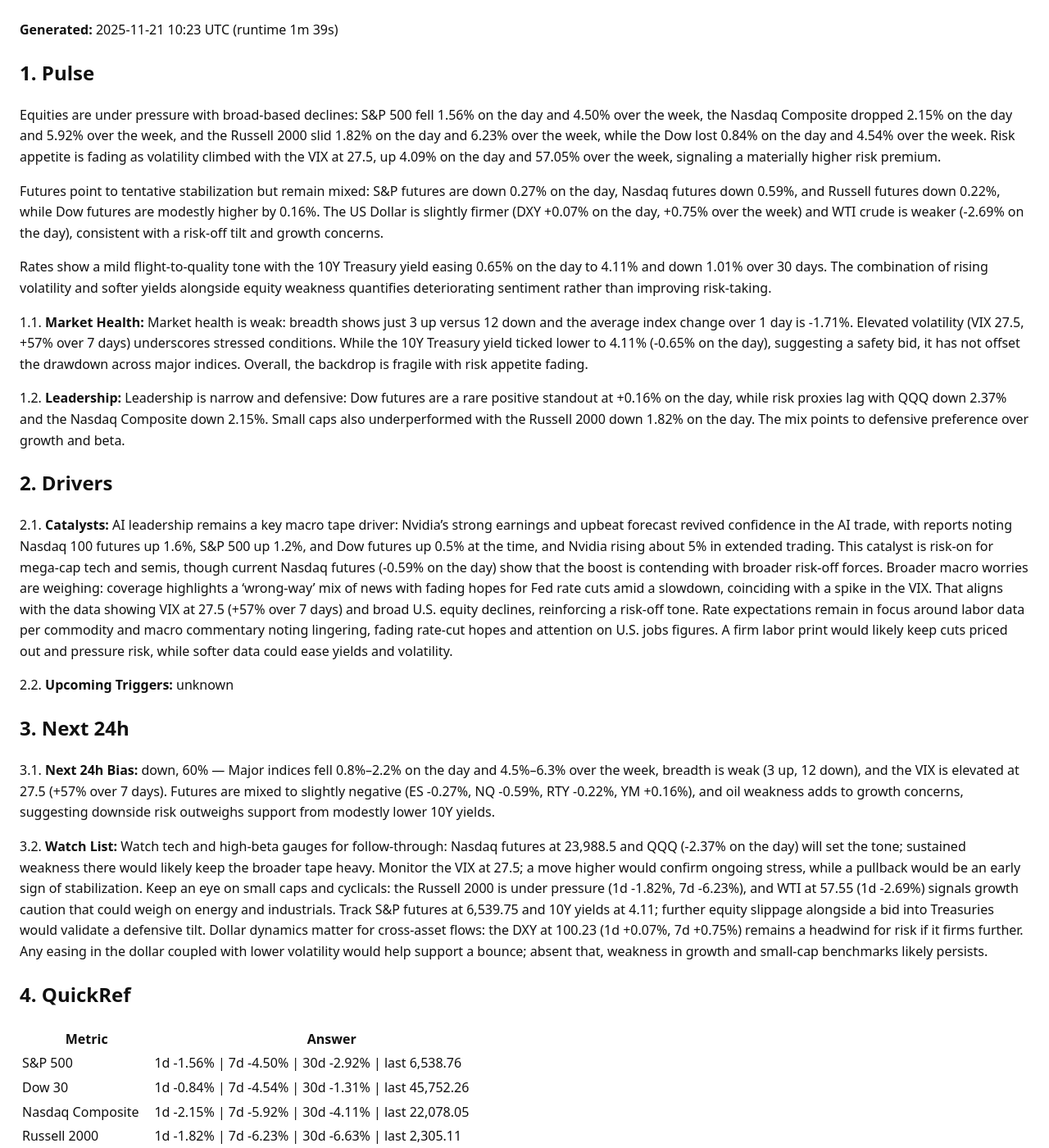
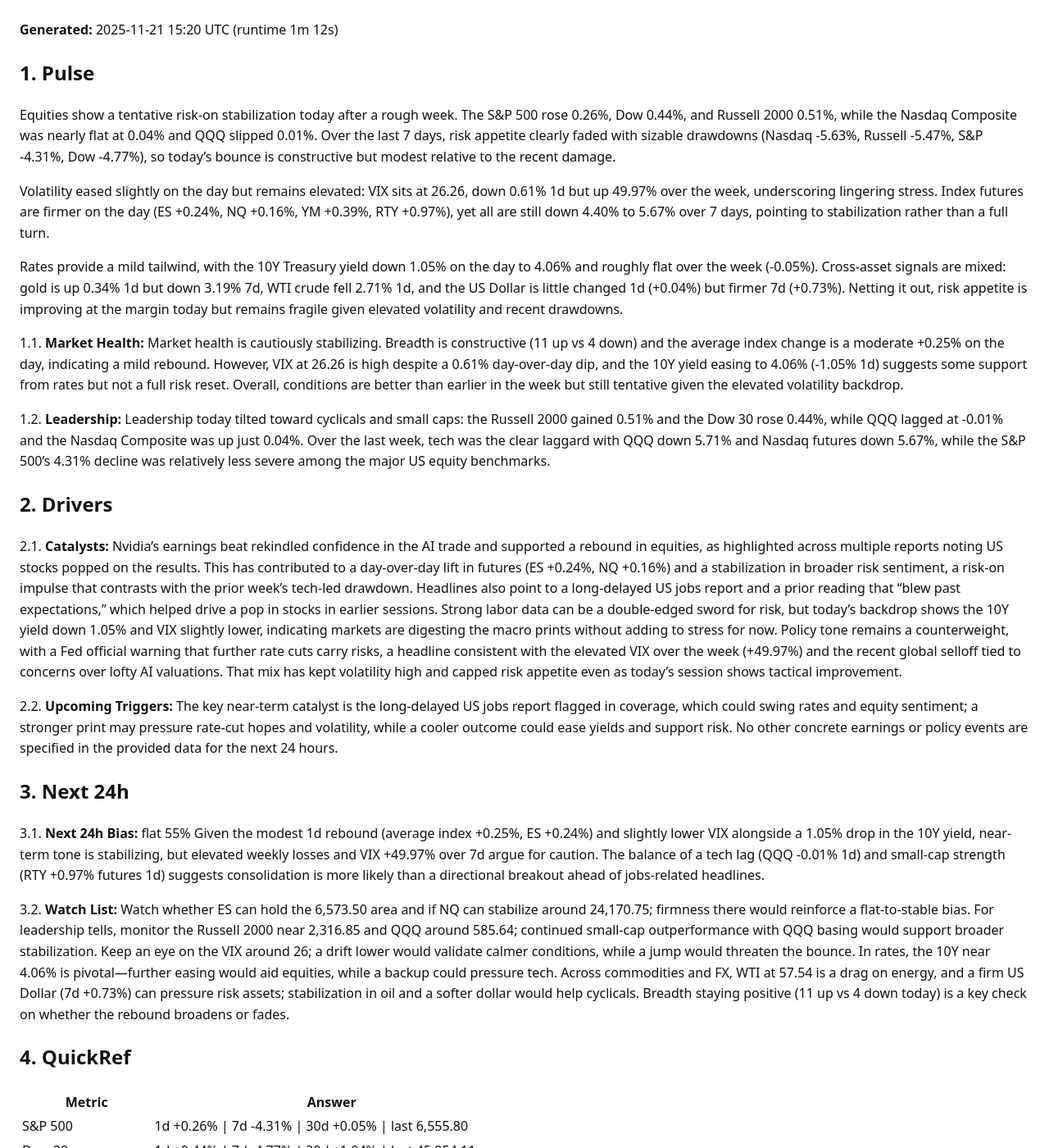
Before and after one commit to ryness/stonks, a Jekyll site: the page built from _reports/GODSEYE.md, in a window 1280 px wide and 1400 px high. Shown: the whole window at 82% size. Built offline with Jekyll 4.4.1, drawn with Linux system fonts in a browser that asks for light colours; some of the changed text lies outside the part shown.

Commit message:
Update report: rotation+GodsEye

```diff
--- a/_reports/GODSEYE.md
+++ b/_reports/GODSEYE.md
@@ -3,34 +3,34 @@ layout: default
 title: "GodsEye Market Report"
 ticker: "GODSEYE"
 date: 2025-11-21
-generated_at: 2025-11-21T10:23:56.840154+00:00
-runtime_seconds: 99.33
+generated_at: 2025-11-21T15:20:59.168076+00:00
+runtime_seconds: 72.07
 raw_markdown: |
-  **Generated:** <time class="js-local-time" datetime="2025-11-21T10:23:56.840154+00:00">2025-11-21 10:23 UTC</time> (runtime 1m 39s)
+  **Generated:** <time class="js-local-time" datetime="2025-11-21T15:20:59.168076+00:00">2025-11-21 15:20 UTC</time> (runtime 1m 12s)
 
   ## 1. Pulse
 
-  Equities are under pressure with broad-based declines: S&P 500 fell 1.56% on the day and 4.50% over the week, the Nasdaq Composite dropped 2.15% on the day and 5.92% over the week, and the Russell 2000 slid 1.82% on the day and 6.23% over the week, while the Dow lost 0.84% on the day and 4.54% over the week. Risk appetite is fading as volatility climbed with the VIX at 27.5, up 4.09% on the day and 57.05% over the week, signaling a materially higher risk premium.
+  Equities show a tentative risk-on stabilization today after a rough week. The S&P 500 rose 0.26%, Dow 0.44%, and Russell 2000 0.51%, while the Nasdaq Composite was nearly flat at 0.04% and QQQ slipped 0.01%. Over the last 7 days, risk appetite clearly faded with sizable drawdowns (Nasdaq -5.63%, Russell -5.47%, S&P -4.31%, Dow -4.77%), so today’s bounce is constructive but modest relative to the recent damage.
 
-  Futures point to tentative stabilization but remain mixed: S&P futures are down 0.27% on the day, Nasdaq futures down 0.59%, and Russell futures down 0.22%, while Dow futures are modestly higher by 0.16%. The US Dollar is slightly firmer (DXY +0.07% on the day, +0.75% over the week) and WTI crude is weaker (-2.69% on the day), consistent with a risk-off tilt and growth concerns.
+  Volatility eased slightly on the day but remains elevated: VIX sits at 26.26, down 0.61% 1d but up 49.97% over the week, underscoring lingering stress. Index futures are firmer on the day (ES +0.24%, NQ +0.16%, YM +0.39%, RTY +0.97%), yet all are still down 4.40% to 5.67% over 7 days, pointing to stabilization rather than a full turn.
 
-  Rates show a mild flight-to-quality tone with the 10Y Treasury yield easing 0.65% on the day to 4.11% and down 1.01% over 30 days. The combination of rising volatility and softer yields alongside equity weakness quantifies deteriorating sentiment rather than improving risk-taking.
+  Rates provide a mild tailwind, with the 10Y Treasury yield down 1.05% on the day to 4.06% and roughly flat over the week (-0.05%). Cross-asset signals are mixed: gold is up 0.34% 1d but down 3.19% 7d, WTI crude fell 2.71% 1d, and the US Dollar is little changed 1d (+0.04%) but firmer 7d (+0.73%). Netting it out, risk appetite is improving at the margin today but remains fragile given elevated volatility and recent drawdowns.
 
-  1.1. **Market Health:** Market health is weak: breadth shows just 3 up versus 12 down and the average index change over 1 day is -1.71%. Elevated volatility (VIX 27.5, +57% over 7 days) underscores stressed conditions. While the 10Y Treasury yield ticked lower to 4.11% (-0.65% on the day), suggesting a safety bid, it has not offset the drawdown across major indices. Overall, the backdrop is fragile with risk appetite fading.
+  1.1. **Market Health:** Market health is cautiously stabilizing. Breadth is constructive (11 up vs 4 down) and the average index change is a moderate +0.25% on the day, indicating a mild rebound. However, VIX at 26.26 is high despite a 0.61% day-over-day dip, and the 10Y yield easing to 4.06% (-1.05% 1d) suggests some support from rates but not a full risk reset. Overall, conditions are better than earlier in the week but still tentative given the elevated volatility backdrop.
 
-  1.2. **Leadership:** Leadership is narrow and defensive: Dow futures are a rare positive standout at +0.16% on the day, while risk proxies lag with QQQ down 2.37% and the Nasdaq Composite down 2.15%. Small caps also underperformed with the Russell 2000 down 1.82% on the day. The mix points to defensive preference over growth and beta.
+  1.2. **Leadership:** Leadership today tilted toward cyclicals and small caps: the Russell 2000 gained 0.51% and the Dow 30 rose 0.44%, while QQQ lagged at -0.01% and the Nasdaq Composite was up just 0.04%. Over the last week, tech was the clear laggard with QQQ down 5.71% and Nasdaq futures down 5.67%, while the S&P 500’s 4.31% decline was relatively less severe among the major US equity benchmarks.
 
   ## 2. Drivers
 
-  2.1. **Catalysts:** AI leadership remains a key macro tape driver: Nvidia’s strong earnings and upbeat forecast revived confidence in the AI trade, with reports noting Nasdaq 100 futures up 1.6%, S&P 500 up 1.2%, and Dow futures up 0.5% at the time, and Nvidia rising about 5% in extended trading. This catalyst is risk-on for mega-cap tech and semis, though current Nasdaq futures (-0.59% on the day) show that the boost is contending with broader risk-off forces. Broader macro worries are weighing: coverage highlights a ‘wrong-way’ mix of news with fading hopes for Fed rate cuts amid a slowdown, coinciding with a spike in the VIX. That aligns with the data showing VIX at 27.5 (+57% over 7 days) and broad U.S. equity declines, reinforcing a risk-off tone. Rate expectations remain in focus around labor data per commodity and macro commentary noting lingering, fading rate-cut hopes and attention on U.S. jobs figures. A firm labor print would likely keep cuts priced out and pressure risk, while softer data could ease yields and volatility.
+  2.1. **Catalysts:** Nvidia’s earnings beat rekindled confidence in the AI trade and supported a rebound in equities, as highlighted across multiple reports noting US stocks popped on the results. This has contributed to a day-over-day lift in futures (ES +0.24%, NQ +0.16%) and a stabilization in broader risk sentiment, a risk-on impulse that contrasts with the prior week’s tech-led drawdown. Headlines also point to a long-delayed US jobs report and a prior reading that “blew past expectations,” which helped drive a pop in stocks in earlier sessions. Strong labor data can be a double-edged sword for risk, but today’s backdrop shows the 10Y yield down 1.05% and VIX slightly lower, indicating markets are digesting the macro prints without adding to stress for now. Policy tone remains a counterweight, with a Fed official warning that further rate cuts carry risks, a headline consistent with the elevated VIX over the week (+49.97%) and the recent global selloff tied to concerns over lofty AI valuations. That mix has kept volatility high and capped risk appetite even as today’s session shows tactical improvement.
 
-  2.2. **Upcoming Triggers:** unknown
+  2.2. **Upcoming Triggers:** The key near-term catalyst is the long-delayed US jobs report flagged in coverage, which could swing rates and equity sentiment; a stronger print may pressure rate-cut hopes and volatility, while a cooler outcome could ease yields and support risk. No other concrete earnings or policy events are specified in the provided data for the next 24 hours.
 
   ## 3. Next 24h
 
-  3.1. **Next 24h Bias:** down, 60% — Major indices fell 0.8%–2.2% on the day and 4.5%–6.3% over the week, breadth is weak (3 up, 12 down), and the VIX is elevated at 27.5 (+57% over 7 days). Futures are mixed to slightly negative (ES -0.27%, NQ -0.59%, RTY -0.22%, YM +0.16%), and oil weakness adds to growth concerns, suggesting downside risk outweighs support from modestly lower 10Y yields.
+  3.1. **Next 24h Bias:** flat 55% Given the modest 1d rebound (average index +0.25%, ES +0.24%) and slightly lower VIX alongside a 1.05% drop in the 10Y yield, near-term tone is stabilizing, but elevated weekly losses and VIX +49.97% over 7d argue for caution. The balance of a tech lag (QQQ -0.01% 1d) and small-cap strength (RTY +0.97% futures 1d) suggests consolidation is more likely than a directional breakout ahead of jobs-related headlines.
 
-  3.2. **Watch List:** Watch tech and high-beta gauges for follow-through: Nasdaq futures at 23,988.5 and QQQ (-2.37% on the day) will set the tone; sustained weakness there would likely keep the broader tape heavy. Monitor the VIX at 27.5; a move higher would confirm ongoing stress, while a pullback would be an early sign of stabilization. Keep an eye on small caps and cyclicals: the Russell 2000 is under pressure (1d -1.82%, 7d -6.23%), and WTI at 57.55 (1d -2.69%) signals growth caution that could weigh on energy and industrials. Track S&P futures at 6,539.75 and 10Y yields at 4.11; further equity slippage alongside a bid into Treasuries would validate a defensive tilt. Dollar dynamics matter for cross-asset flows: the DXY at 100.23 (1d +0.07%, 7d +0.75%) remains a headwind for risk if it firms further. Any easing in the dollar coupled with lower volatility would help support a bounce; absent that, weakness in growth and small-cap benchmarks likely persists.
+  3.2. **Watch List:** Watch whether ES can hold the 6,573.50 area and if NQ can stabilize around 24,170.75; firmness there would reinforce a flat-to-stable bias. For leadership tells, monitor the Russell 2000 near 2,316.85 and QQQ around 585.64; continued small-cap outperformance with QQQ basing would support broader stabilization. Keep an eye on the VIX around 26; a drift lower would validate calmer conditions, while a jump would threaten the bounce. In rates, the 10Y near 4.06% is pivotal—further easing would aid equities, while a backup could pressure tech. Across commodities and FX, WTI at 57.54 is a drag on energy, and a firm US Dollar (7d +0.73%) can pressure risk assets; stabilization in oil and a softer dollar would help cyclicals. Breadth staying positive (11 up vs 4 down today) is a key check on whether the rebound broadens or fades.
 
   ## 4. QuickRef
 
@@ -38,21 +38,21 @@ raw_markdown: |
   <table>
   <thead><tr><th>Metric</th><th>Answer</th></tr></thead>
   <tbody>
-  <tr><td>S&amp;P 500</td><td>1d -1.56% | 7d -4.50% | 30d -2.92% | last 6,538.76</td></tr>
-  <tr><td>Dow 30</td><td>1d -0.84% | 7d -4.54% | 30d -1.31% | last 45,752.26</td></tr>
-  <tr><td>Nasdaq Composite</td><td>1d -2.15% | 7d -5.92% | 30d -4.11% | last 22,078.05</td></tr>
-  <tr><td>Russell 2000</td><td>1d -1.82% | 7d -6.23% | 30d -6.63% | last 2,305.11</td></tr>
-  <tr><td>SPY ETF</td><td>1d -1.52% | 7d -4.46% | 30d -2.78% | last 652.53</td></tr>
-  <tr><td>QQQ ETF</td><td>1d -2.37% | 7d -5.78% | 30d -4.10% | last 585.67</td></tr>
-  <tr><td>VIX</td><td>1d +4.09% | 7d +57.05% | 30d +26.96% | last 27.50</td></tr>
-  <tr><td>S&amp;P Fut</td><td>1d -0.27% | 7d -4.89% | 30d -0.84% | last 6,539.75</td></tr>
-  <tr><td>Nasdaq Fut</td><td>1d -0.59% | 7d -6.38% | 30d -1.67% | last 23,988.50</td></tr>
-  <tr><td>Dow Fut</td><td>1d +0.16% | 7d -5.10% | 30d +0.42% | last 45,900.00</td></tr>
-  <tr><td>Russell Fut</td><td>1d -0.22% | 7d -6.27% | 30d -4.27% | last 2,305.60</td></tr>
-  <tr><td>10Y Treasury</td><td>1d -0.65% | 7d -0.34% | 30d -1.01% | last 4.11</td></tr>
-  <tr><td>Gold Fut</td><td>1d -0.41% | 7d -3.91% | 30d +1.61% | last 4,039.80</td></tr>
-  <tr><td>WTI Crude</td><td>1d -2.69% | 7d -1.61% | 30d -2.29% | last 57.55</td></tr>
-  <tr><td>US Dollar</td><td>1d +0.07% | 7d +0.75% | 30d +1.26% | last 100.23</td></tr>
+  <tr><td>S&amp;P 500</td><td>1d +0.26% | 7d -4.31% | 30d +0.05% | last 6,555.80</td></tr>
+  <tr><td>Dow 30</td><td>1d +0.44% | 7d -4.77% | 30d +1.04% | last 45,954.11</td></tr>
+  <tr><td>Nasdaq Composite</td><td>1d +0.04% | 7d -5.63% | 30d -0.53% | last 22,087.56</td></tr>
+  <tr><td>Russell 2000</td><td>1d +0.51% | 7d -5.47% | 30d -3.25% | last 2,316.85</td></tr>
+  <tr><td>SPY ETF</td><td>1d +0.25% | 7d -4.28% | 30d +0.17% | last 654.15</td></tr>
+  <tr><td>QQQ ETF</td><td>1d -0.01% | 7d -5.71% | 30d -0.65% | last 585.64</td></tr>
+  <tr><td>VIX</td><td>1d -0.61% | 7d +49.97% | 30d +21.24% | last 26.26</td></tr>
+  <tr><td>S&amp;P Fut</td><td>1d +0.24% | 7d -4.40% | 30d -0.33% | last 6,573.50</td></tr>
+  <tr><td>Nasdaq Fut</td><td>1d +0.16% | 7d -5.67% | 30d -0.93% | last 24,170.75</td></tr>
+  <tr><td>Dow Fut</td><td>1d +0.39% | 7d -4.89% | 30d +0.65% | last 46,003.00</td></tr>
+  <tr><td>Russell Fut</td><td>1d +0.97% | 7d -5.15% | 30d -3.13% | last 2,333.10</td></tr>
+  <tr><td>10Y Treasury</td><td>1d -1.05% | 7d -0.05% | 30d +0.30% | last 4.06</td></tr>
+  <tr><td>Gold Fut</td><td>1d +0.34% | 7d -3.19% | 30d +2.37% | last 4,070.30</td></tr>
+  <tr><td>WTI Crude</td><td>1d -2.71% | 7d -1.62% | 30d -2.31% | last 57.54</td></tr>
+  <tr><td>US Dollar</td><td>1d +0.04% | 7d +0.73% | 30d +1.23% | last 100.20</td></tr>
   </tbody></table>
   </div>
 
@@ -121,31 +121,31 @@ raw_markdown: |
   </details>
 ---
 
-**Generated:** <time class="js-local-time" datetime="2025-11-21T10:23:56.840154+00:00">2025-11-21 10:23 UTC</time> (runtime 1m 39s)
+**Generated:** <time class="js-local-time" datetime="2025-11-21T15:20:59.168076+00:00">2025-11-21 15:20 UTC</time> (runtime 1m 12s)
 
 ## 1. Pulse
 
-Equities are under pressure with broad-based declines: S&P 500 fell 1.56% on the day and 4.50% over the week, the Nasdaq Composite dropped 2.15% on the day and 5.92% over the week, and the Russell 2000 slid 1.82% on the day and 6.23% over the week, while the Dow lost 0.84% on the day and 4.54% over the week. Risk appetite is fading as volatility climbed with the VIX at 27.5, up 4.09% on the day and 57.05% over the week, signaling a materially higher risk premium.
+Equities show a tentative risk-on stabilization today after a rough week. The S&P 500 rose 0.26%, Dow 0.44%, and Russell 2000 0.51%, while the Nasdaq Composite was nearly flat at 0.04% and QQQ slipped 0.01%. Over the last 7 days, risk appetite clearly faded with sizable drawdowns (Nasdaq -5.63%, Russell -5.47%, S&P -4.31%, Dow -4.77%), so today’s bounce is constructive but modest relative to the recent damage.
 
-Futures point to tentative stabilization but remain mixed: S&P futures are down 0.27% on the day, Nasdaq futures down 0.59%, and Russell futures down 0.22%, while Dow futures are modestly higher by 0.16%. The US Dollar is slightly firmer (DXY +0.07% on the day, +0.75% over the week) and WTI crude is weaker (-2.69% on the day), consistent with a risk-off tilt and growth concerns.
+Volatility eased slightly on the day but remains elevated: VIX sits at 26.26, down 0.61% 1d but up 49.97% over the week, underscoring lingering stress. Index futures are firmer on the day (ES +0.24%, NQ +0.16%, YM +0.39%, RTY +0.97%), yet all are still down 4.40% to 5.67% over 7 days, pointing to stabilization rather than a full turn.
 
-Rates show a mild flight-to-quality tone with the 10Y Treasury yield easing 0.65% on the day to 4.11% and down 1.01% over 30 days. The combination of rising volatility and softer yields alongside equity weakness quantifies deteriorating sentiment rather than improving risk-taking.
+Rates provide a mild tailwind, with the 10Y Treasury yield down 1.05% on the day to 4.06% and roughly flat over the week (-0.05%). Cross-asset signals are mixed: gold is up 0.34% 1d but down 3.19% 7d, WTI crude fell 2.71% 1d, and the US Dollar is little changed 1d (+0.04%) but firmer 7d (+0.73%). Netting it out, risk appetite is improving at the margin today but remains fragile given elevated volatility and recent drawdowns.
 
-1.1. **Market Health:** Market health is weak: breadth shows just 3 up versus 12 down and the average index change over 1 day is -1.71%. Elevated volatility (VIX 27.5, +57% over 7 days) underscores stressed conditions. While the 10Y Treasury yield ticked lower to 4.11% (-0.65% on the day), suggesting a safety bid, it has not offset the drawdown across major indices. Overall, the backdrop is fragile with risk appetite fading.
+1.1. **Market Health:** Market health is cautiously stabilizing. Breadth is constructive (11 up vs 4 down) and the average index change is a moderate +0.25% on the day, indicating a mild rebound. However, VIX at 26.26 is high despite a 0.61% day-over-day dip, and the 10Y yield easing to 4.06% (-1.05% 1d) suggests some support from rates but not a full risk reset. Overall, conditions are better than earlier in the week but still tentative given the elevated volatility backdrop.
 
-1.2. **Leadership:** Leadership is narrow and defensive: Dow futures are a rare positive standout at +0.16% on the day, while risk proxies lag with QQQ down 2.37% and the Nasdaq Composite down 2.15%. Small caps also underperformed with the Russell 2000 down 1.82% on the day. The mix points to defensive preference over growth and beta.
+1.2. **Leadership:** Leadership today tilted toward cyclicals and small caps: the Russell 2000 gained 0.51% and the Dow 30 rose 0.44%, while QQQ lagged at -0.01% and the Nasdaq Composite was up just 0.04%. Over the last week, tech was the clear laggard with QQQ down 5.71% and Nasdaq futures down 5.67%, while the S&P 500’s 4.31% decline was relatively less severe among the major US equity benchmarks.
 
 ## 2. Drivers
 
-2.1. **Catalysts:** AI leadership remains a key macro tape driver: Nvidia’s strong earnings and upbeat forecast revived confidence in the AI trade, with reports noting Nasdaq 100 futures up 1.6%, S&P 500 up 1.2%, and Dow futures up 0.5% at the time, and Nvidia rising about 5% in extended trading. This catalyst is risk-on for mega-cap tech and semis, though current Nasdaq futures (-0.59% on the day) show that the boost is contending with broader risk-off forces. Broader macro worries are weighing: coverage highlights a ‘wrong-way’ mix of news with fading hopes for Fed rate cuts amid a slowdown, coinciding with a spike in the VIX. That aligns with the data showing VIX at 27.5 (+57% over 7 days) and broad U.S. equity declines, reinforcing a risk-off tone. Rate expectations remain in focus around labor data per commodity and macro commentary noting lingering, fading rate-cut hopes and attention on U.S. jobs figures. A firm labor print would likely keep cuts priced out and pressure risk, while softer data could ease yields and volatility.
+2.1. **Catalysts:** Nvidia’s earnings beat rekindled confidence in the AI trade and supported a rebound in equities, as highlighted across multiple reports noting US stocks popped on the results. This has contributed to a day-over-day lift in futures (ES +0.24%, NQ +0.16%) and a stabilization in broader risk sentiment, a risk-on impulse that contrasts with the prior week’s tech-led drawdown. Headlines also point to a long-delayed US jobs report and a prior reading that “blew past expectations,” which helped drive a pop in stocks in earlier sessions. Strong labor data can be a double-edged sword for risk, but today’s backdrop shows the 10Y yield down 1.05% and VIX slightly lower, indicating markets are digesting the macro prints without adding to stress for now. Policy tone remains a counterweight, with a Fed official warning that further rate cuts carry risks, a headline consistent with the elevated VIX over the week (+49.97%) and the recent global selloff tied to concerns over lofty AI valuations. That mix has kept volatility high and capped risk appetite even as today’s session shows tactical improvement.
 
-2.2. **Upcoming Triggers:** unknown
+2.2. **Upcoming Triggers:** The key near-term catalyst is the long-delayed US jobs report flagged in coverage, which could swing rates and equity sentiment; a stronger print may pressure rate-cut hopes and volatility, while a cooler outcome could ease yields and support risk. No other concrete earnings or policy events are specified in the provided data for the next 24 hours.
 
 ## 3. Next 24h
 
-3.1. **Next 24h Bias:** down, 60% — Major indices fell 0.8%–2.2% on the day and 4.5%–6.3% over the week, breadth is weak (3 up, 12 down), and the VIX is elevated at 27.5 (+57% over 7 days). Futures are mixed to slightly negative (ES -0.27%, NQ -0.59%, RTY -0.22%, YM +0.16%), and oil weakness adds to growth concerns, suggesting downside risk outweighs support from modestly lower 10Y yields.
+3.1. **Next 24h Bias:** flat 55% Given the modest 1d rebound (average index +0.25%, ES +0.24%) and slightly lower VIX alongside a 1.05% drop in the 10Y yield, near-term tone is stabilizing, but elevated weekly losses and VIX +49.97% over 7d argue for caution. The balance of a tech lag (QQQ -0.01% 1d) and small-cap strength (RTY +0.97% futures 1d) suggests consolidation is more likely than a directional breakout ahead of jobs-related headlines.
 
-3.2. **Watch List:** Watch tech and high-beta gauges for follow-through: Nasdaq futures at 23,988.5 and QQQ (-2.37% on the day) will set the tone; sustained weakness there would likely keep the broader tape heavy. Monitor the VIX at 27.5; a move higher would confirm ongoing stress, while a pullback would be an early sign of stabilization. Keep an eye on small caps and cyclicals: the Russell 2000 is under pressure (1d -1.82%, 7d -6.23%), and WTI at 57.55 (1d -2.69%) signals growth caution that could weigh on energy and industrials. Track S&P futures at 6,539.75 and 10Y yields at 4.11; further equity slippage alongside a bid into Treasuries would validate a defensive tilt. Dollar dynamics matter for cross-asset flows: the DXY at 100.23 (1d +0.07%, 7d +0.75%) remains a headwind for risk if it firms further. Any easing in the dollar coupled with lower volatility would help support a bounce; absent that, weakness in growth and small-cap benchmarks likely persists.
+3.2. **Watch List:** Watch whether ES can hold the 6,573.50 area and if NQ can stabilize around 24,170.75; firmness there would reinforce a flat-to-stable bias. For leadership tells, monitor the Russell 2000 near 2,316.85 and QQQ around 585.64; continued small-cap outperformance with QQQ basing would support broader stabilization. Keep an eye on the VIX around 26; a drift lower would validate calmer conditions, while a jump would threaten the bounce. In rates, the 10Y near 4.06% is pivotal—further easing would aid equities, while a backup could pressure tech. Across commodities and FX, WTI at 57.54 is a drag on energy, and a firm US Dollar (7d +0.73%) can pressure risk assets; stabilization in oil and a softer dollar would help cyclicals. Breadth staying positive (11 up vs 4 down today) is a key check on whether the rebound broadens or fades.
 
 ## 4. QuickRef
 
@@ -153,21 +153,21 @@ Rates show a mild flight-to-quality tone with the 10Y Treasury yield easing 0.65
 <table>
 <thead><tr><th>Metric</th><th>Answer</th></tr></thead>
 <tbody>
-<tr><td>S&amp;P 500</td><td>1d -1.56% | 7d -4.50% | 30d -2.92% | last 6,538.76</td></tr>
-<tr><td>Dow 30</td><td>1d -0.84% | 7d -4.54% | 30d -1.31% | last 45,752.26</td></tr>
-<tr><td>Nasdaq Composite</td><td>1d -2.15% | 7d -5.92% | 30d -4.11% | last 22,078.05</td></tr>
-<tr><td>Russell 2000</td><td>1d -1.82% | 7d -6.23% | 30d -6.63% | last 2,305.11</td></tr>
-<tr><td>SPY ETF</td><td>1d -1.52% | 7d -4.46% | 30d -2.78% | last 652.53</td></tr>
-<tr><td>QQQ ETF</td><td>1d -2.37% | 7d -5.78% | 30d -4.10% | last 585.67</td></tr>
-<tr><td>VIX</td><td>1d +4.09% | 7d +57.05% | 30d +26.96% | last 27.50</td></tr>
-<tr><td>S&amp;P Fut</td><td>1d -0.27% | 7d -4.89% | 30d -0.84% | last 6,539.75</td></tr>
-<tr><td>Nasdaq Fut</td><td>1d -0.59% | 7d -6.38% | 30d -1.67% | last 23,988.50</td></tr>
-<tr><td>Dow Fut</td><td>1d +0.16% | 7d -5.10% | 30d +0.42% | last 45,900.00</td></tr>
-<tr><td>Russell Fut</td><td>1d -0.22% | 7d -6.27% | 30d -4.27% | last 2,305.60</td></tr>
-<tr><td>10Y Treasury</td><td>1d -0.65% | 7d -0.34% | 30d -1.01% | last 4.11</td></tr>
-<tr><td>Gold Fut</td><td>1d -0.41% | 7d -3.91% | 30d +1.61% | last 4,039.80</td></tr>
-<tr><td>WTI Crude</td><td>1d -2.69% | 7d -1.61% | 30d -2.29% | last 57.55</td></tr>
-<tr><td>US Dollar</td><td>1d +0.07% | 7d +0.75% | 30d +1.26% | last 100.23</td></tr>
+<tr><td>S&amp;P 500</td><td>1d +0.26% | 7d -4.31% | 30d +0.05% | last 6,555.80</td></tr>
+<tr><td>Dow 30</td><td>1d +0.44% | 7d -4.77% | 30d +1.04% | last 45,954.11</td></tr>
+<tr><td>Nasdaq Composite</td><td>1d +0.04% | 7d -5.63% | 30d -0.53% | last 22,087.56</td></tr>
+<tr><td>Russell 2000</td><td>1d +0.51% | 7d -5.47% | 30d -3.25% | last 2,316.85</td></tr>
+<tr><td>SPY ETF</td><td>1d +0.25% | 7d -4.28% | 30d +0.17% | last 654.15</td></tr>
+<tr><td>QQQ ETF</td><td>1d -0.01% | 7d -5.71% | 30d -0.65% | last 585.64</td></tr>
+<tr><td>VIX</td><td>1d -0.61% | 7d +49.97% | 30d +21.24% | last 26.26</td></tr>
+<tr><td>S&amp;P Fut</td><td>1d +0.24% | 7d -4.40% | 30d -0.33% | last 6,573.50</td></tr>
+<tr><td>Nasdaq Fut</td><td>1d +0.16% | 7d -5.67% | 30d -0.93% | last 24,170.75</td></tr>
+<tr><td>Dow Fut</td><td>1d +0.39% | 7d -4.89% | 30d +0.65% | last 46,003.00</td></tr>
+<tr><td>Russell Fut</td><td>1d +0.97% | 7d -5.15% | 30d -3.13% | last 2,333.10</td></tr>
+<tr><td>10Y Treasury</td><td>1d -1.05% | 7d -0.05% | 30d +0.30% | last 4.06</td></tr>
+<tr><td>Gold Fut</td><td>1d +0.34% | 7d -3.19% | 30d +2.37% | last 4,070.30</td></tr>
+<tr><td>WTI Crude</td><td>1d -2.71% | 7d -1.62% | 30d -2.31% | last 57.54</td></tr>
+<tr><td>US Dollar</td><td>1d +0.04% | 7d +0.73% | 30d +1.23% | last 100.20</td></tr>
 </tbody></table>
 </div>
 
```
Also changed, not shown: _reports/ALMU.md (+47 -47 lines).
